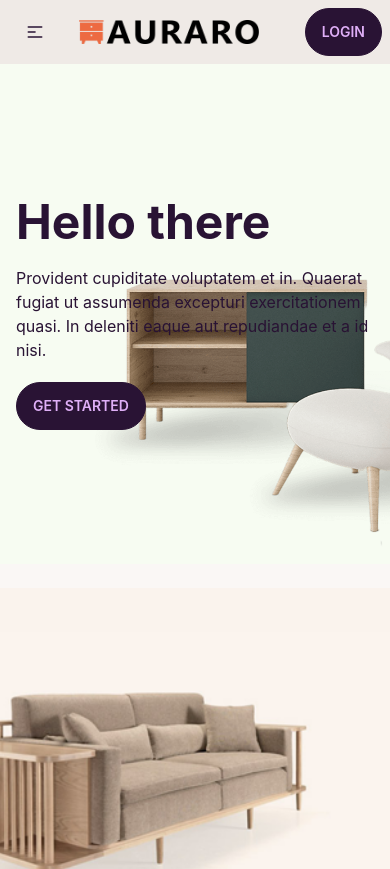
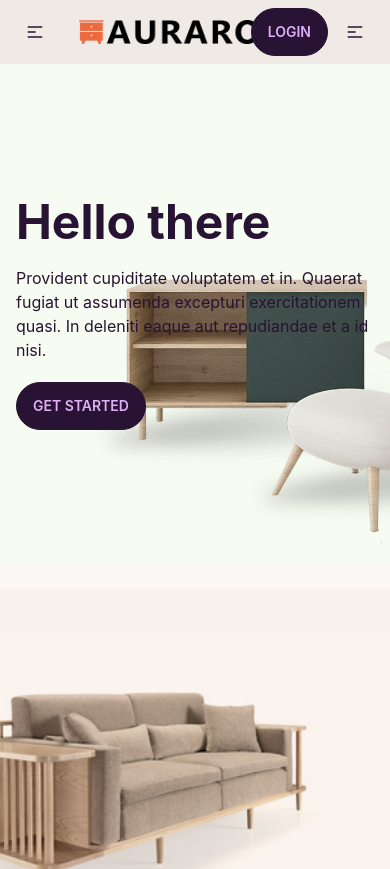
Before and after one commit to saifur2233/ReactJS_TailwindCSS_Project_Auraro, a React (Create React App) app: page / in a window 390 px wide. Shown: the top 869 px of the page. Built offline with nearby package versions, Linux system fonts and the light colour scheme; no server answers.

Commit message:
private route added

```diff
--- a/src/Layout/DashboardLayout.js
+++ b/src/Layout/DashboardLayout.js
@@ -1,5 +1,5 @@
 import React from "react";
-import { Outlet } from "react-router-dom";
+import { Link, Outlet } from "react-router-dom";
 import NavBar from "../Shared/Header/NavBar";
 
 const DashboardLayout = () => {
--- a/src/Pages/Home/ProductCard.js
+++ b/src/Pages/Home/ProductCard.js
@@ -15,9 +15,9 @@ const ProductCard = ({ product }) => {
           <p>Status: {condition}</p>
         </div>
         <div className="card-actions flex justify-center">
-          <button className="btn btn-outline btn-secondary">Buy Now</button>
-          <button className="btn btn-outline btn-accent">WishList</button>
-          <button className="btn btn-outline btn-warning">View Details</button>
+          <button className="btn btn-outline btn-success">Buy Now</button>
+          <button className="btn btn-outline btn-info">WishList</button>
+          <button className="btn btn-outline btn-error">View Details</button>
         </div>
       </div>
     </div>
--- /dev/null
+++ b/src/Router/PrivateRoute.js
@@ -0,0 +1,25 @@
+import React, { useContext } from "react";
+import { Navigate, useLocation } from "react-router-dom";
+import { AuthContext } from "../Context/UserContext";
+
+const PrivateRoute = ({ children }) => {
+  const { user, loading } = useContext(AuthContext);
+  const location = useLocation();
+
+  if (loading) {
+    return (
+      <div
+        className="radial-progress bg-primary text-primary-content border-4 border-primary"
+        style={{ "--value": 70 }}
+      >
+        70%
+      </div>
+    );
+  }
+  if (user) {
+    return children;
+  }
+  return <Navigate to="/login" state={{ from: location }} replace></Navigate>;
+};
+
+export default PrivateRoute;
--- a/src/Router/Routes.js
+++ b/src/Router/Routes.js
@@ -11,6 +11,7 @@ import AllUsers from "../Pages/Dashboard/AllUsers/AllUsers";
 import MyOrders from "../Pages/Dashboard/MyOrders/MyOrders";
 import NotFound from "../Pages/Error/NotFound";
 import Home from "../Pages/Home/Home";
+import PrivateRoute from "./PrivateRoute";
 
 export const router = createBrowserRouter([
   {
@@ -41,7 +42,12 @@ export const router = createBrowserRouter([
   },
   {
     path: "/dashboard",
-    element: <DashboardLayout></DashboardLayout>,
+    element: (
+      <PrivateRoute>
+        <DashboardLayout></DashboardLayout>
+      </PrivateRoute>
+    ),
+    errorElement: <NotFound></NotFound>,
     children: [
       {
         path: "/dashboard",
--- a/src/Shared/Header/NavBar.js
+++ b/src/Shared/Header/NavBar.js
@@ -67,7 +67,7 @@ const NavBar = () => {
       <div className="navbar-end">
         {user?.uid ? (
           <>
-            <Link to="/" className="btn btn-accent">
+            <Link to="/dashboard" className="btn btn-warning">
               Dashboard
             </Link>
           </>
@@ -79,6 +79,26 @@ const NavBar = () => {
           </>
         )}
       </div>
+      <label
+        htmlFor="dashboard-drawer"
+        tabIndex={0}
+        className="btn btn-ghost lg:hidden"
+      >
+        <svg
+          xmlns="http://www.w3.org/2000/svg"
+          className="h-5 w-5"
+          fill="none"
+          viewBox="0 0 24 24"
+          stroke="currentColor"
+        >
+          <path
+            strokeLinecap="round"
+            strokeLinejoin="round"
+            strokeWidth="2"
+            d="M4 6h16M4 12h8m-8 6h16"
+          />
+        </svg>
+      </label>
     </div>
   );
 };
```
